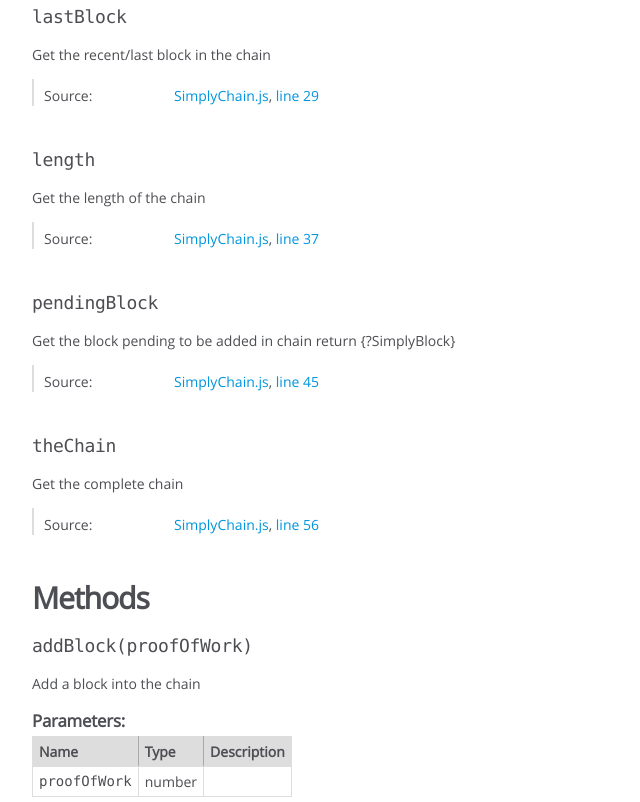
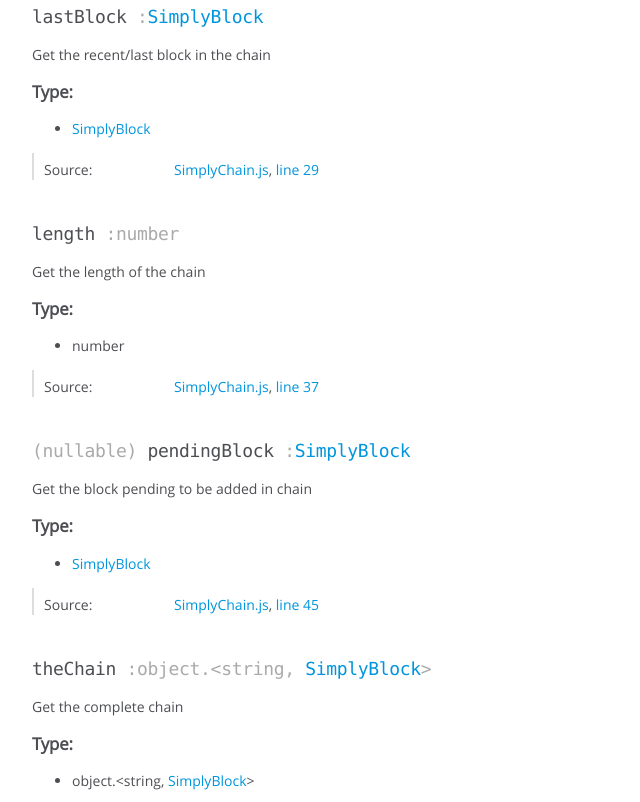
Before and after one commit to hwsiew/blockchain-js, a website: page doc/SimplyChain.html in a window 1280 px wide. Shown: the part 379-1181 px from the top of the page, without its empty margins (0-640 px from the left). Drawn offline with Linux system fonts and the light colour scheme.

Commit message:
Updated SimplyChain documentation

```diff
--- a/doc/SimplyChain.html
+++ b/doc/SimplyChain.html
@@ -143,7 +143,7 @@
 
 
 
-<h4 class="name" id="lastBlock"><span class="type-signature"></span>lastBlock<span class="type-signature"></span></h4>
+<h4 class="name" id="lastBlock"><span class="type-signature"></span>lastBlock<span class="type-signature"> :<a href="SimplyBlock.html">SimplyBlock</a></span></h4>
 
 
 
@@ -153,6 +153,16 @@
 </div>
 
 
+
+    <h5>Type:</h5>
+    <ul>
+        <li>
+
+<span class="param-type"><a href="SimplyBlock.html">SimplyBlock</a></span>
+
+
+        </li>
+    </ul>
 
 
 
@@ -205,7 +215,7 @@
 
 
 
-<h4 class="name" id="length"><span class="type-signature"></span>length<span class="type-signature"></span></h4>
+<h4 class="name" id="length"><span class="type-signature"></span>length<span class="type-signature"> :number</span></h4>
 
 
 
@@ -215,6 +225,16 @@
 </div>
 
 
+
+    <h5>Type:</h5>
+    <ul>
+        <li>
+
+<span class="param-type">number</span>
+
+
+        </li>
+    </ul>
 
 
 
@@ -267,17 +287,26 @@
 
 
 
-<h4 class="name" id="pendingBlock"><span class="type-signature"></span>pendingBlock<span class="type-signature"></span></h4>
+<h4 class="name" id="pendingBlock"><span class="type-signature">(nullable) </span>pendingBlock<span class="type-signature"> :<a href="SimplyBlock.html">SimplyBlock</a></span></h4>
 
 
 
 
 <div class="description">
     Get the block pending to be added in chain
-return {?SimplyBlock}
 </div>
 
 
+
+    <h5>Type:</h5>
+    <ul>
+        <li>
+
+<span class="param-type"><a href="SimplyBlock.html">SimplyBlock</a></span>
+
+
+        </li>
+    </ul>
 
 
 
@@ -330,7 +359,7 @@ return {?SimplyBlock}
 
 
 
-<h4 class="name" id="theChain"><span class="type-signature"></span>theChain<span class="type-signature"></span></h4>
+<h4 class="name" id="theChain"><span class="type-signature"></span>theChain<span class="type-signature"> :object.&lt;string, <a href="SimplyBlock.html">SimplyBlock</a>></span></h4>
 
 
 
@@ -340,6 +369,16 @@ return {?SimplyBlock}
 </div>
 
 
+
+    <h5>Type:</h5>
+    <ul>
+        <li>
+
+<span class="param-type">object.&lt;string, <a href="SimplyBlock.html">SimplyBlock</a>></span>
+
+
+        </li>
+    </ul>
 
 
 
@@ -990,7 +1029,7 @@ return {?SimplyBlock}
 <br class="clear">
 
 <footer>
-    Documentation generated by <a href="https://github.com/jsdoc/jsdoc">JSDoc 3.6.7</a> on Wed Jun 02 2021 16:12:02 GMT+0800 (Malaysia Time)
+    Documentation generated by <a href="https://github.com/jsdoc/jsdoc">JSDoc 3.6.7</a> on Wed Jun 02 2021 16:22:20 GMT+0800 (Malaysia Time)
 </footer>
 
 <script> prettyPrint(); </script>
```
Also changed, not shown: doc/SimplyBlock.html (+1 -1 lines), doc/SimplyBlock.js.html (+1 -1 lines), doc/SimplyChain.js.html (+5 -5 lines), doc/index.html (+1 -1 lines), src/SimplyChain.js (+4 -4 lines).
